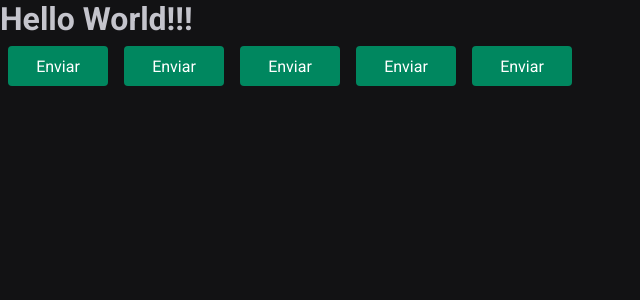
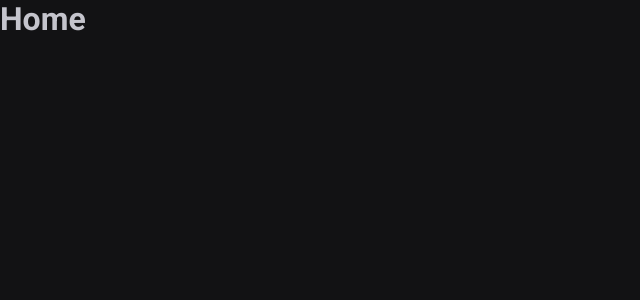
Before and after one commit to rramires/react_timer, a React (Vite) app: page / in a window 1280 px wide. Shown: the top 300 px of the page, without its empty margins (0-640 px from the left). Built offline with nearby package versions, Linux system fonts and the light colour scheme.

Commit message:
Adding and config Routes.

```diff
--- a/package.json
+++ b/package.json
@@ -14,6 +14,7 @@
   "dependencies": {
     "react": "^19.1.0",
     "react-dom": "^19.1.0",
+    "react-router-dom": "^7.7.1",
     "styled-components": "^6.1.19"
   },
   "devDependencies": {
--- a/src/App.tsx
+++ b/src/App.tsx
@@ -1,19 +1,16 @@
 import { ThemeProvider } from 'styled-components'
 import { defaultTheme } from './styles/themes/default'
 import { GlobalStyle } from './styles/global'
-import { Button } from './components/Button'
+// Router
+import { BrowserRouter } from 'react-router-dom'
+import { Router } from './Router'
 
 export function App() {
 	return (
 		<ThemeProvider theme={defaultTheme}>
-			<h1>Hello World!!!</h1>
-
-			<Button />
-			<Button variant="primary" />
-			<Button variant="secondary" />
-			<Button variant="danger" />
-			<Button variant="success" />
-
+			<BrowserRouter>
+				<Router />
+			</BrowserRouter>
 			<GlobalStyle />
 		</ThemeProvider>
 	)
--- /dev/null
+++ b/src/Router.tsx
@@ -0,0 +1,12 @@
+import { Routes, Route } from 'react-router-dom'
+import { Home } from './pages/Home'
+import { History } from './pages/History'
+
+export function Router() {
+	return (
+		<Routes>
+			<Route path="/" element={<Home />} />
+			<Route path="/history" element={<History />} />
+		</Routes>
+	)
+}
--- a/src/components/Button.styles.ts
+++ /dev/null
@@ -1,31 +0,0 @@
-import styled, { css } from 'styled-components'
-
-export type ButtonVariant = 'primary' | 'secondary' | 'danger' | 'success'
-
-interface ButtonContainerProps {
-	variant: ButtonVariant
-}
-
-const buttonVariants = {
-	primary: 'purple',
-	secondary: 'orange',
-	danger: 'red',
-	success: 'green',
-}
-
-export const ButtonContainer = styled.button<ButtonContainerProps>`
-	width: 6.25rem;
-	height: 2.5rem;
-	border-radius: 0.25rem;
-	border: 0;
-	margin: 0.5rem;
-
-	background-color: ${(props) => props.theme['green-500']};
-	color: ${(props) => props.theme.white};
-
-	/* ${(props) => {
-		return css`
-			background-color: ${buttonVariants[props.variant]};
-		`
-	}} */
-`
--- a/src/components/Button.tsx
+++ /dev/null
@@ -1,9 +0,0 @@
-import { ButtonContainer, type ButtonVariant } from './Button.styles'
-
-interface ButtonProps {
-	variant?: ButtonVariant
-}
-
-export function Button({ variant = 'primary' }: ButtonProps) {
-	return <ButtonContainer variant={variant}>Enviar</ButtonContainer>
-}
--- /dev/null
+++ b/src/pages/History.tsx
@@ -0,0 +1,3 @@
+export function History() {
+	return <h1>History</h1>
+}
--- /dev/null
+++ b/src/pages/Home.tsx
@@ -0,0 +1,3 @@
+export function Home() {
+	return <h1>Home</h1>
+}
```
Also changed, not shown: 1 other file (tests, documents, lock files or other folders).
